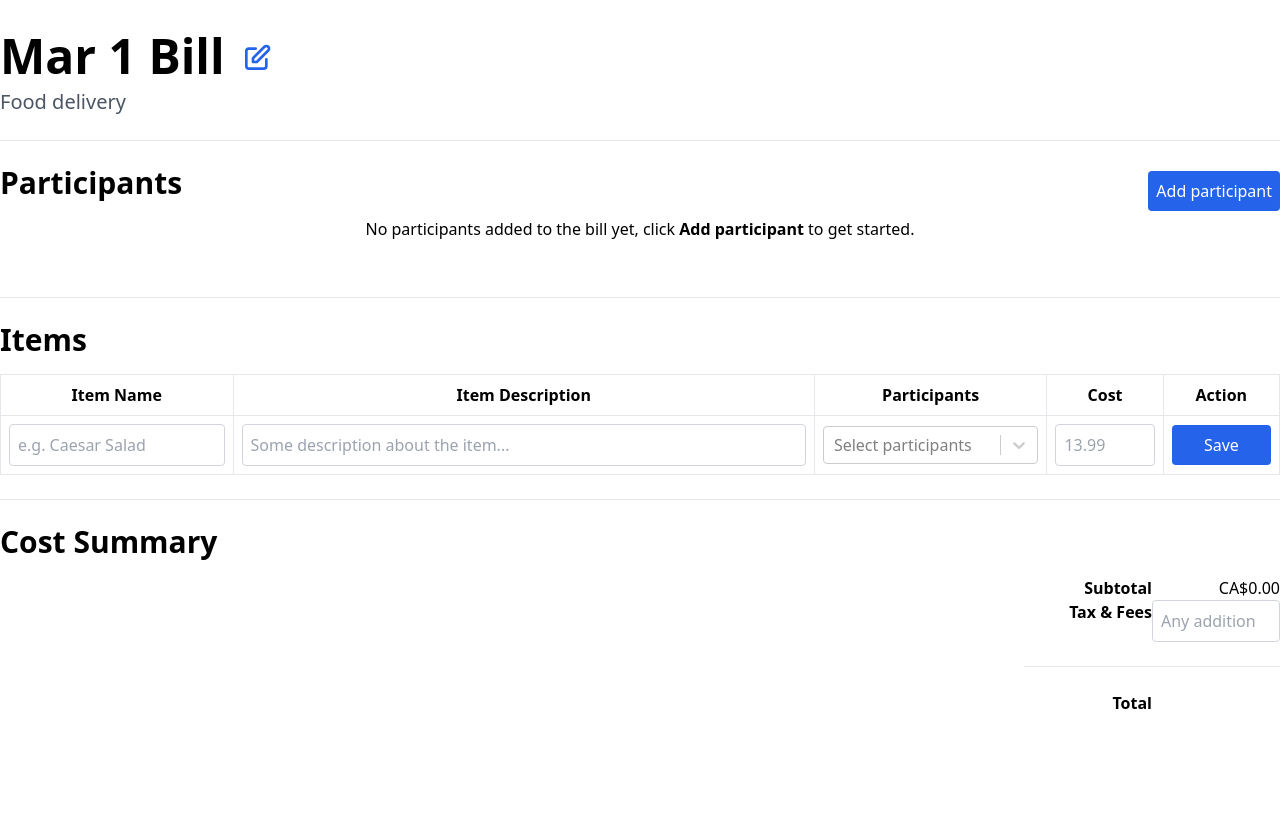
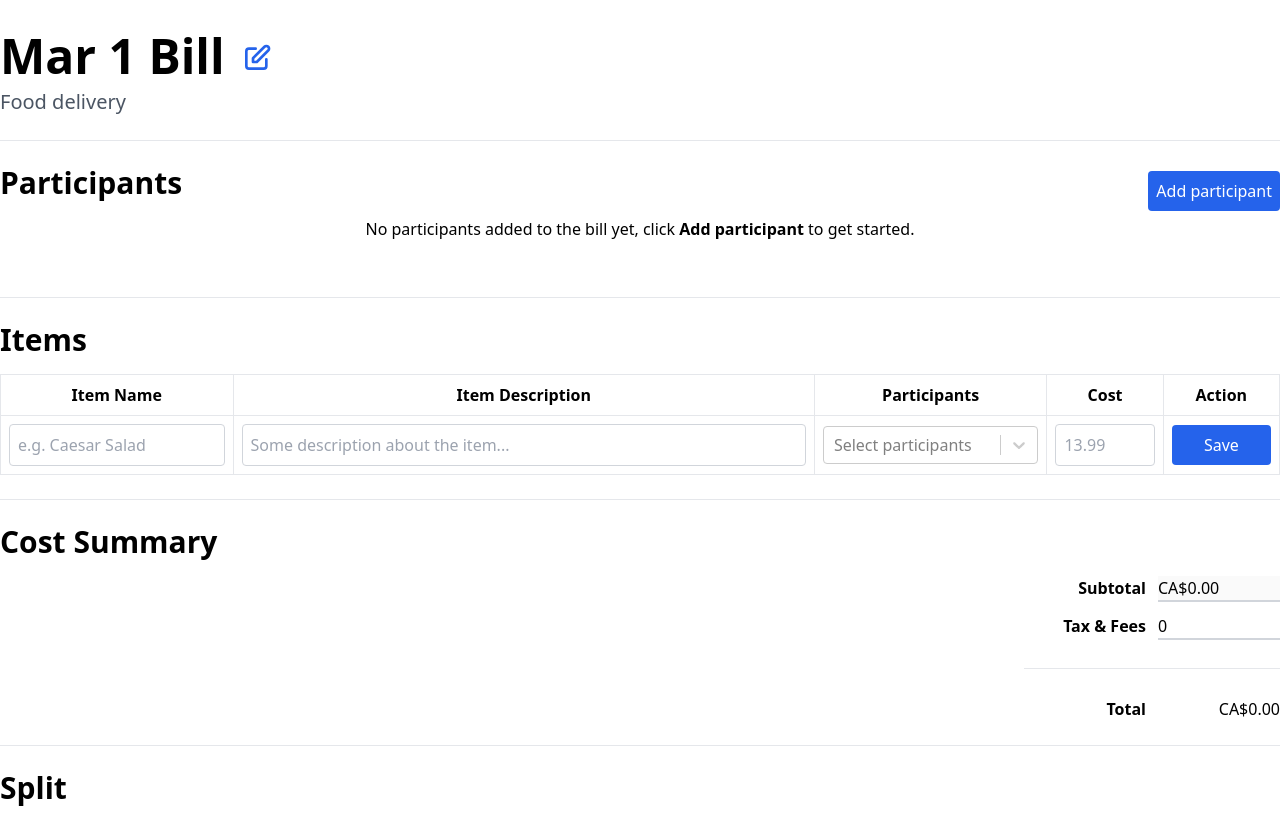
Before and after one commit to callmekungfu/splitify, a React (Create React App) app: page / in a window 1280 px wide. Before the commit the page ends 800 px from the top, so only its background shows below. Built offline with nearby package versions, Linux system fonts and the light colour scheme.

Commit message:
have basic splitter working

```diff
--- a/src/App.tsx
+++ b/src/App.tsx
@@ -1,4 +1,4 @@
-import React, { useEffect, useState } from 'react';
+import { useState } from 'react';
 import BillActor, { BillActorForm } from './components/Actor';
 import { Button } from './components/Button/Button';
 import { LinkButton } from './components/Button/LinkButton';
@@ -12,12 +12,17 @@ import Select from 'react-select';
 import { Controller, useForm } from 'react-hook-form';
 import { BillItem, IBillItem } from './components/BillItem';
 import { Divider } from './components/General';
-import { $ } from './helpers/currencyHelper';
+import { $, getSubtotal } from './helpers/currencyHelper';
+import { splitBill } from './lib/split';
+import { stringify } from 'uuid';
 
 function App() {
   const [billName, setBillName] = useState(`${getHumanizedDate()} Bill`);
   const [participants, setParticipants] = useState<IParticipant[]>([]);
-  const [items, setItems] = useState<IBillItem[]>([]);
+  const [billItems, setBillItems] = useState<IBillItem[]>([]);
+  const [subtotal, setSubtotal] = useState<number>(0);
+  const [taxFees, setTaxFees] = useState<number>(0);
+  const [split, setSplit] = useState<Record<string, number>>({});
   const [
     shouldShowParticipantCreate,
     setShouldShowParticipantCreate,
@@ -42,12 +47,30 @@ function App() {
   const addBillItem = (data: IBillItem) => {
     reset();
     data.id = generateId();
-    setItems([...items, data]);
+    const newList = [...billItems, data];
+    recalculateSubtotal(newList);
+    setBillItems(newList);
   };
 
   const removeBillItem = (data: IBillItem) => {
-    const newList = items.filter((i) => i.id !== data.id);
-    setItems(newList);
+    const newList = billItems.filter((i) => i.id !== data.id);
+    recalculateSubtotal(newList);
+    setBillItems(newList);
+  };
+
+  const recalculateSubtotal = (items: IBillItem[]) => {
+    setSubtotal(getSubtotal(items));
+    calculateSplit(items, taxFees);
+  };
+
+  const changeTaxFees = (val: number) => {
+    setTaxFees(val);
+    calculateSplit(billItems, val);
+  };
+
+  const calculateSplit = (items: IBillItem[], tax: number) => {
+    const map = splitBill(items, tax);
+    setSplit(map);
   };
 
   return (
@@ -108,7 +131,7 @@ function App() {
             </tr>
           </thead>
           <tbody>
-            {items.map((i) => (
+            {billItems.map((i) => (
               <BillItem item={i} key={i.id} onRemove={removeBillItem} />
             ))}
             <tr>
@@ -175,35 +198,52 @@ function App() {
         </table>
       </div>
       <Divider />
-      <div>
+      <section>
         <h3 className="text-3xl font-bold mb-4">Cost Summary</h3>
         <div className="w-full flex justify-end">
-          <div className="w-full lg:w-1/5 grid grid-cols-2 text-right">
+          <div className="w-full lg:w-1/5 grid grid-cols-2 gap-3 text-right">
             <div className="font-bold">Subtotal</div>
             <div>
-              {$(
-                items?.length
-                  ? items
-                      .map((l) => +l.itemCost)
-                      .reduce((total, next) => total + next)
-                  : 0,
-              )}
+              <Input
+                disabled
+                type="text"
+                placeholder="0.00"
+                className="w-full"
+                value={$(subtotal)}
+              />
             </div>
             <div className="font-bold">Tax &amp; Fees</div>
             <div>
               <Input
                 type="number"
-                placeholder="Any additional cost"
-                isBox
+                placeholder="0.00"
                 className="w-full"
+                value={taxFees}
+                onChange={(e) => changeTaxFees(+e.currentTarget.value)}
               />
             </div>
-            <hr className="col-span-2 my-6" />
+            <hr className="col-span-2 my-4" />
             <div className="font-bold">Total</div>
-            <div></div>
+            <div>{$(subtotal + taxFees)}</div>
           </div>
         </div>
-      </div>
+      </section>
+      <Divider />
+      <section>
+        <h3 className="text-3xl font-bold mb-4">Split</h3>
+        {Object.keys(split).map((key) => {
+          const participant = participants.find((p) => p.uuid === key);
+          if (participant) {
+            return (
+              <div key={participant.uuid} className="flex items-center my-4">
+                <BillActor name={participant.name} size="sm" />
+                <div className="ml-4">{$(split[key])}</div>
+              </div>
+            );
+          }
+          return <></>;
+        })}
+      </section>
     </div>
   );
 }
--- a/src/components/BillItem.tsx
+++ b/src/components/BillItem.tsx
@@ -3,6 +3,7 @@ import { IParticipant } from '../types/types';
 import BillActor from './Actor';
 import { LinkButton } from './Button/LinkButton';
 
+// TODO move to dedicated types file
 export interface IBillItem {
   id: string;
   itemName: string;
--- a/src/helpers/currencyHelper.ts
+++ b/src/helpers/currencyHelper.ts
@@ -1,4 +1,16 @@
+import { IBillItem } from '../components/BillItem';
+
 export const $ = (money: number) =>
   new Intl.NumberFormat('en', { style: 'currency', currency: 'CAD' }).format(
     money,
   );
+
+export const getSubtotal = (items: IBillItem[]) => {
+  if (items?.length) {
+    const subtotal = items
+      .map((l) => +l.itemCost)
+      .reduce((total, next) => total + next);
+    return subtotal;
+  }
+  return 0;
+};
--- /dev/null
+++ b/src/lib/split.ts
@@ -0,0 +1,44 @@
+/**
+ * Function and objects for splitting bills
+ */
+
+import { IBillItem } from '../components/BillItem';
+import { getSubtotal } from '../helpers/currencyHelper';
+
+export const splitBill = (
+  items: IBillItem[],
+  taxFees = 0,
+): Record<string, number> => {
+  const subtotal = getSubtotal(items);
+
+  if (subtotal === 0) {
+    return {};
+  }
+  const participants = items.map((i) => i.participants).flat();
+  const pMap: Record<string, number> = {};
+  for (const p of participants) {
+    if (!(p.uuid in pMap)) {
+      pMap[p.uuid] = 0;
+    }
+  }
+  for (const item of items) {
+    // Assume the participants array is greater than 0
+    const split = +item.itemCost / item.participants.length;
+    for (const p of item.participants) {
+      pMap[p.uuid] += split;
+    }
+  }
+
+  if (taxFees > 0) {
+    for (const key of Object.keys(pMap)) {
+      const portion = pMap[key] / subtotal;
+      pMap[key] += taxFees * portion;
+    }
+  }
+
+  for (const key of Object.keys(pMap)) {
+    pMap[key] = +pMap[key].toFixed(2);
+  }
+
+  return pMap;
+};
```
